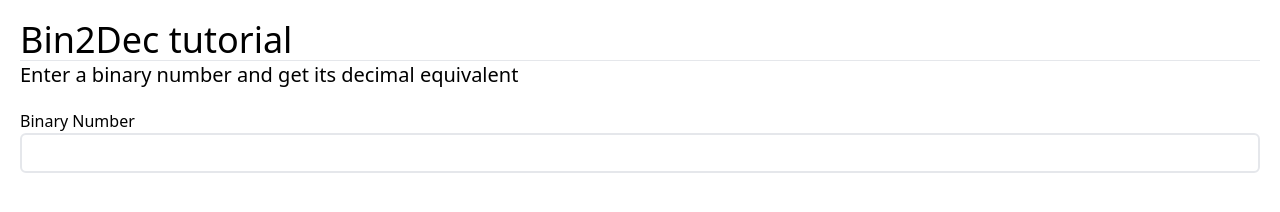
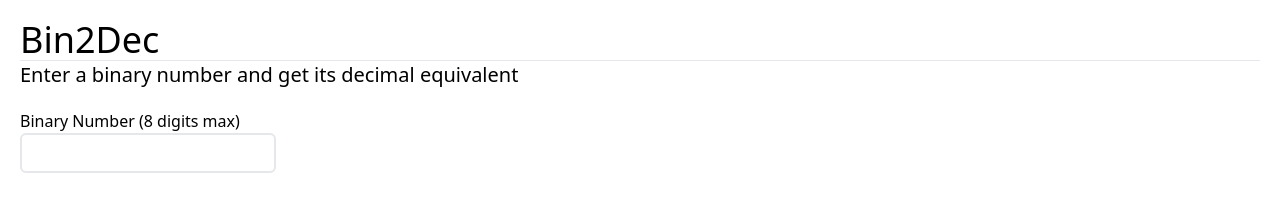
Before and after one commit to mauricechevez/icodethis-projects, a plain HTML site: page tier1/bin2dec/index.html in a window 1280 px wide. Drawn offline with nearby package versions, Linux system fonts and the light colour scheme.

Commit message:
Added read me.

```diff
--- a/tier1/bin2dec/app.js
+++ b/tier1/bin2dec/app.js
@@ -3,10 +3,11 @@ const binaryValue = document.getElementById('binary-field');
 const result = document.getElementById('result');
 const hintText = document.getElementById('hint-text');
 const form = document.querySelector('form')
-const resultLabel = document.querySelector('.result-label')
+const resultLabel = document.querySelector('.result-label');
+const numberMap = [0,1];
 let validKey;
 let otherKey;
-const numberMap = [0,1];
+
 
 // Functions
 function convertToDec(num){
@@ -22,10 +23,6 @@ function writeError(message){
     hintText.innerText = message;
 }
 
-// Do I still need this function?
-function clearResult(){
-    result.innerText = "";
-}
 
 function labelVisibility(value){
     if(!isNaN(parseInt(value))){
--- a/tier1/bin2dec/index.html
+++ b/tier1/bin2dec/index.html
@@ -30,12 +30,12 @@
     </style>
 </head>
 <body class="p-5">
-    <h1 class="text-4xl">Bin2Dec tutorial</h1>
+    <h1 class="text-4xl">Bin2Dec</h1>
     <hr>
     <p class="text-xl mb-5">Enter a binary number and get its decimal equivalent</p>
     <form class="flex flex-col mb-5">
-        <label for="binary-field">Binary Number</label>
-        <input autocomplete="off" type="number" id="binary-field" class="h-10 border-solid border-2 rounded-md p-3">
+        <label for="binary-field">Binary Number (8 digits max)</label>
+        <input autocomplete="off" type="number" id="binary-field" class="h-10 border-solid border-2 rounded-md p-3 w-64">
         <span class="hint-text" id="hint-text"></span>
     </form>
     <div id="result-container">
```
Also changed, not shown: 1 other file.
